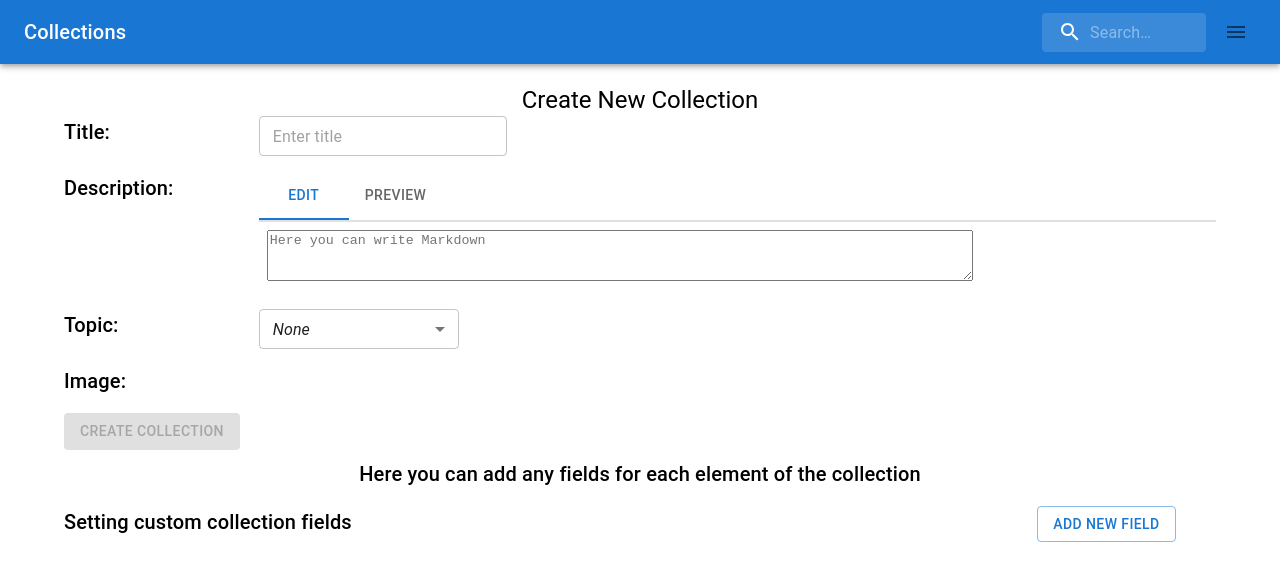
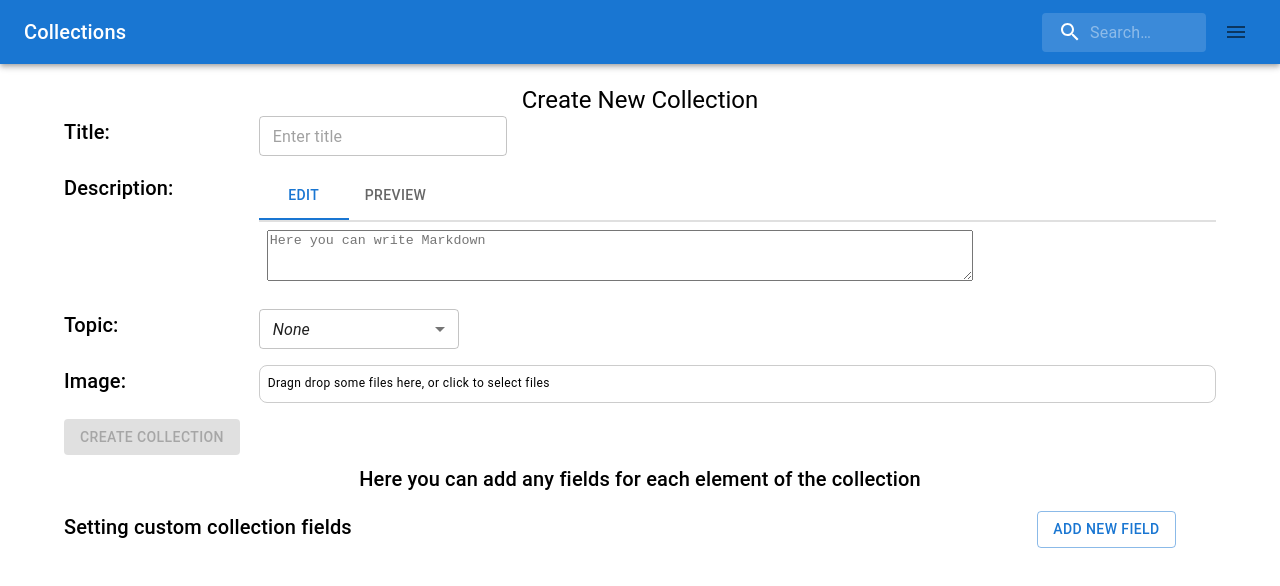
Before and after one commit to Dauhaliavets/pers-collections-app, a React (Create React App) app: page /collections/create in a window 1280 px wide. Shown: the top 586 px of the page. Built offline with nearby package versions, Linux system fonts and the light colour scheme; the HTML template or start-up script is replaced by a standard one.

Commit message:
feat: connected firebase, added the ability to drop-import image

```diff
--- a/package.json
+++ b/package.json
@@ -15,12 +15,16 @@
     "@types/node": "^16.18.11",
     "@types/react": "^18.0.27",
     "@types/react-dom": "^18.0.10",
+    "firebase": "^9.17.1",
     "react": "^18.2.0",
     "react-dom": "^18.2.0",
+    "react-dropzone": "^14.2.3",
     "react-hook-form": "^7.43.0",
+    "react-markdown": "^8.0.5",
     "react-redux": "^8.0.5",
     "react-router-dom": "^6.8.0",
     "react-scripts": "5.0.1",
+    "react-uuid": "^2.0.0",
     "typescript": "^4.9.5",
     "web-vitals": "^2.1.4"
   },
--- a/src/components/createCollection/CreateCollection.tsx
+++ b/src/components/createCollection/CreateCollection.tsx
@@ -1,8 +1,9 @@
-/* eslint-disable camelcase */
 import React from 'react'
+import { Controller, SubmitHandler, useForm } from 'react-hook-form'
 import {
   Box,
   Button,
+  Checkbox,
   Grid,
   IconButton,
   MenuItem,
@@ -14,23 +15,23 @@ import {
   TextField,
   Typography,
 } from '@mui/material'
-import { Controller, SubmitHandler, useForm } from 'react-hook-form'
+import { TabPanel } from '../material/tabPanel/tabPanel'
+import { ElementSwitcher } from '../elementSwitcher/ElementSwitcher'
+import DeleteIcon from '@mui/icons-material/Delete'
 import ReactMarkdown from 'react-markdown'
-import { TabPanel } from '../material/tabPanel/tabPanel'
-import DeleteIcon from '@mui/icons-material/Delete'
-import { topics } from '../../constants/topics'
-import { ElementSwitcher } from '../elementSwitcher/ElementSwitcher'
 import { DialogMenu } from './DialogMenu'
 import { useAdditionalFields } from '../../hooks/useAdditionalFileds'
+import { topics } from '../../constants/topics'
+import { DropZone } from './DropZone'
 
 type CollectionForm = {
   title: string
   description: string
   topic: string
-  imageSrc: string
 }
 
 export const CreateCollection: React.FC = () => {
+  const [imgUrl, setImgUrl] = React.useState<string | null>(null)
   const [tabValue, setTabValue] = React.useState(0)
   const {
     additionalFields,
@@ -48,7 +49,6 @@ export const CreateCollection: React.FC = () => {
       title: '',
       description: '',
       topic: '',
-      imageSrc: '',
     },
   })
 
@@ -157,7 +157,7 @@ export const CreateCollection: React.FC = () => {
             </Typography>
           </Grid>
           <Grid item xs={10}>
-            {/* <Typography>Title:</Typography> */}
+            <DropZone imgUrl={imgUrl} setImgUrl={setImgUrl} />
           </Grid>
           <Grid item xs={10}>
             <Button variant='contained' type='submit' disabled={!isValid}>
@@ -192,9 +192,8 @@ export const CreateCollection: React.FC = () => {
               >
                 <ElementSwitcher field={field} handleChange={handleChangeAdditionalField} />
                 <Box>
-                  <input
+                  <Checkbox
                     id='isVisibleField'
-                    type={'checkbox'}
                     checked={field.visible}
                     onChange={(e) => handleChangeIsVisible(e, field.id)}
                   />
--- /dev/null
+++ b/src/components/createCollection/DropZone.tsx
@@ -0,0 +1,75 @@
+import React from 'react'
+import { storage } from '../../firebase/firebase'
+import { ref, getDownloadURL, uploadBytesResumable } from 'firebase/storage'
+import { Box, Typography, Alert, CircularProgress } from '@mui/material'
+import { useDropzone } from 'react-dropzone'
+
+interface IDropZoneProps {
+  imgUrl: string | null
+  setImgUrl: React.Dispatch<React.SetStateAction<string | null>>
+}
+export const DropZone: React.FC<IDropZoneProps> = ({ imgUrl, setImgUrl }) => {
+  const [isLoadingImg, setIsLoadingImg] = React.useState<boolean>(false)
+  const [error, setError] = React.useState<string | null>(null)
+
+  const onDrop = React.useCallback((acceptedFiles: File[]) => {
+    const file = acceptedFiles[0]
+
+    if (!file) return
+
+    setIsLoadingImg(true)
+    setImgUrl(null)
+    setError(null)
+
+    try {
+      const storageRef = ref(storage, `images/${file.name}`)
+      const uploadTask = uploadBytesResumable(storageRef, file)
+
+      uploadTask.on(
+        'state_changed',
+        () => {},
+        (error) => {
+          console.log(error)
+        },
+        () => {
+          getDownloadURL(uploadTask.snapshot.ref).then((downloadURL) => {
+            setImgUrl(downloadURL)
+            setIsLoadingImg(false)
+          })
+        },
+      )
+    } catch (e) {
+      setIsLoadingImg(false)
+      setError(e as string)
+      return
+    }
+  }, [])
+
+  const { getRootProps, getInputProps, isDragActive } = useDropzone({ onDrop })
+
+  return (
+    <Box p={1} border={1} borderColor={'#ccc'} borderRadius={2} {...getRootProps()}>
+      <input {...getInputProps()} />
+      {isDragActive ? (
+        <Typography variant='caption' display='block'>
+          Drop the files here ...
+        </Typography>
+      ) : (
+        <Typography variant='caption' display='block'>
+          Dragn drop some files here, or click to select files
+        </Typography>
+      )}
+      {isLoadingImg && (
+        <Box sx={{ display: 'flex' }}>
+          <CircularProgress />
+        </Box>
+      )}
+      {imgUrl && (
+        <Box sx={{ display: 'flex', width: '380px', height: '210px' }}>
+          <img src={imgUrl} />
+        </Box>
+      )}
+      {error && <Alert severity='error'>{error}</Alert>}
+    </Box>
+  )
+}
--- /dev/null
+++ b/src/firebase/firebase.ts
@@ -0,0 +1,14 @@
+import { initializeApp } from 'firebase/app'
+import { getStorage } from 'firebase/storage'
+
+const firebaseConfig = {
+  apiKey: 'AIzaSyAGUO097c5VX261_I_uM9VHxbd0L1sZHjU',
+  authDomain: 'personal-collections-app.firebaseapp.com',
+  projectId: 'personal-collections-app',
+  storageBucket: 'personal-collections-app.appspot.com',
+  messagingSenderId: '764810995596',
+  appId: '1:764810995596:web:476051fc856cc2430458a9',
+}
+
+export const app = initializeApp(firebaseConfig)
+export const storage = getStorage(app)
```
Also changed, not shown: 1 other file (tests, documents, lock files or other folders).
